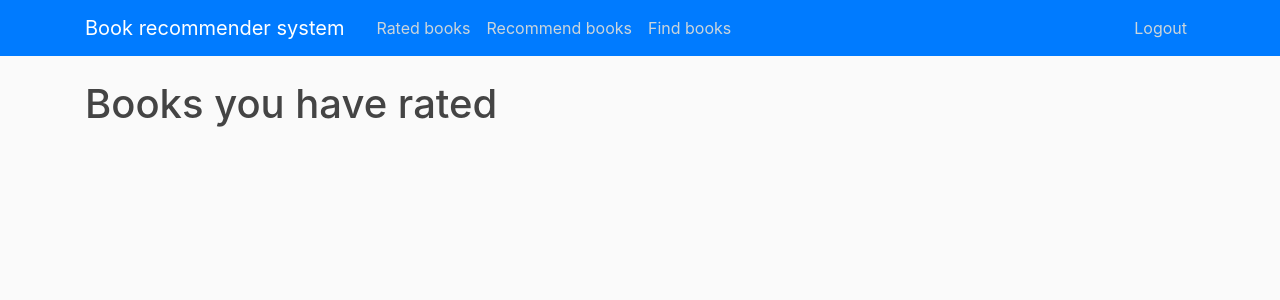
After one commit to martinbalucha/diploma_thesis, a Flask app: template WebApp/templates/ratedBooks.html in a window 1280 px wide. The commit adds this page. Shown: the top 300 px of the page. Run offline with Flask 2, Linux system fonts and the light colour scheme; the template is opened without the code that fills it, so the values that code supplies are empty; the visitor is signed in with stand-in values (Sample User, id 1); some libraries are stand-ins or nearby versions.

Commit message:
First draft of viewing rated books

```diff
--- a/WebApp/routes.py
+++ b/WebApp/routes.py
@@ -1,8 +1,11 @@
 from flask_login import login_user, current_user, logout_user, login_required
+
+from Persistence.Dao.BookDao import BookDao
+from Service.BookService import BookService
 from WebApp import app, login_manager
 from WebApp.models.models import User, map_tuple_to_user_object
 from Persistence.Dao.UserDao import UserDao
-from flask import render_template, flash, redirect, url_for
+from flask import render_template, flash, redirect, url_for, render_template_string
 from WebApp.forms import LoginForm, RegistrationForm
 from Service.UserService import UserService
 
@@ -23,8 +26,9 @@ def login():
         if is_correct:
             user = map_tuple_to_user_object(user_tuple)
             login_user(user, True)
+            flash(f"Welcome, {user.name}!", "success")
             return redirect(url_for("index"))
-        flash(f"Username or password were incorrect!")
+        flash("Username or password were incorrect!")
     return render_template("login.html", form=login_form)
 
 
@@ -45,6 +49,18 @@ def register():
 def logout():
     logout_user()
     return redirect(url_for("index"))
+
+
+@app.route("/rated_books", methods=("POST", "GET"))
+@login_required
+def rated_books():
+    book_service = BookService(BookDao())
+    books = book_service.rated_books(current_user.get_id())
+    if len(books.index) == 0:
+        flash("You have not rated any books yet. Go and rate some!", "info")
+        return redirect(url_for("index"))
+    rated_books_html = books.to_html(classes="data", header=True, index=False)
+    return render_template("ratedBooks.html", tables=rated_books_html)
 
 
 @app.route("/recommend")
--- a/WebApp/templates/base.html
+++ b/WebApp/templates/base.html
@@ -22,9 +22,9 @@
             </button>
             <div class="collapse navbar-collapse" id="navbarToggle">
               <div class="navbar-nav mr-auto">
-                <a class="nav-item nav-link" href="/">Rated books</a>
+                <a class="nav-item nav-link" href="{{ url_for('rated_books') }}">Rated books</a>
                 <a class="nav-item nav-link" href="/recommend">Recommend books</a>
-                <a class="nav-item nav-link" href="/about">Recommend books</a>
+                <a class="nav-item nav-link" href="/about">Find books</a>
               </div>
               <div class="navbar-nav">
                 {% if current_user.is_authenticated %}
--- /dev/null
+++ b/WebApp/templates/ratedBooks.html
@@ -0,0 +1,8 @@
+{% extends "base.html" %}
+{% block title %} Your rated books {% endblock %}
+{% block content %}
+    <h1>
+        Books you have rated
+    </h1>
+    {{ tables|safe }}
+{% endblock %}
```
Also changed, not shown: Persistence/Dao/BookDao.py (+10 -7 lines), Service/BookService.py (+10 -6 lines), Service/ContentBasedRecommenderService.py (+10 -0 lines), Service/Utils/DataframeUtils.py (deleted, +0 -12 lines), WebApp/forms.py (+9 -2 lines).
